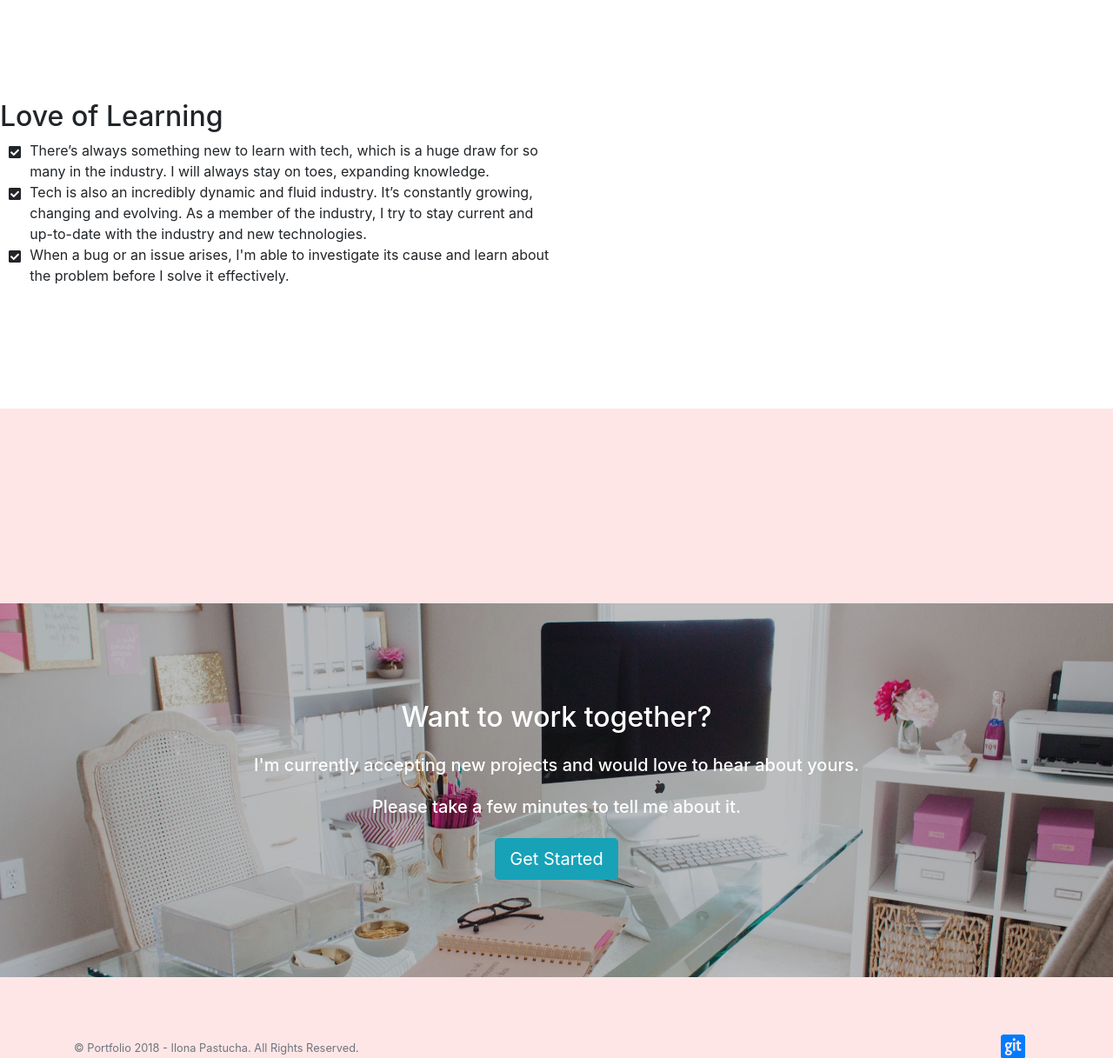
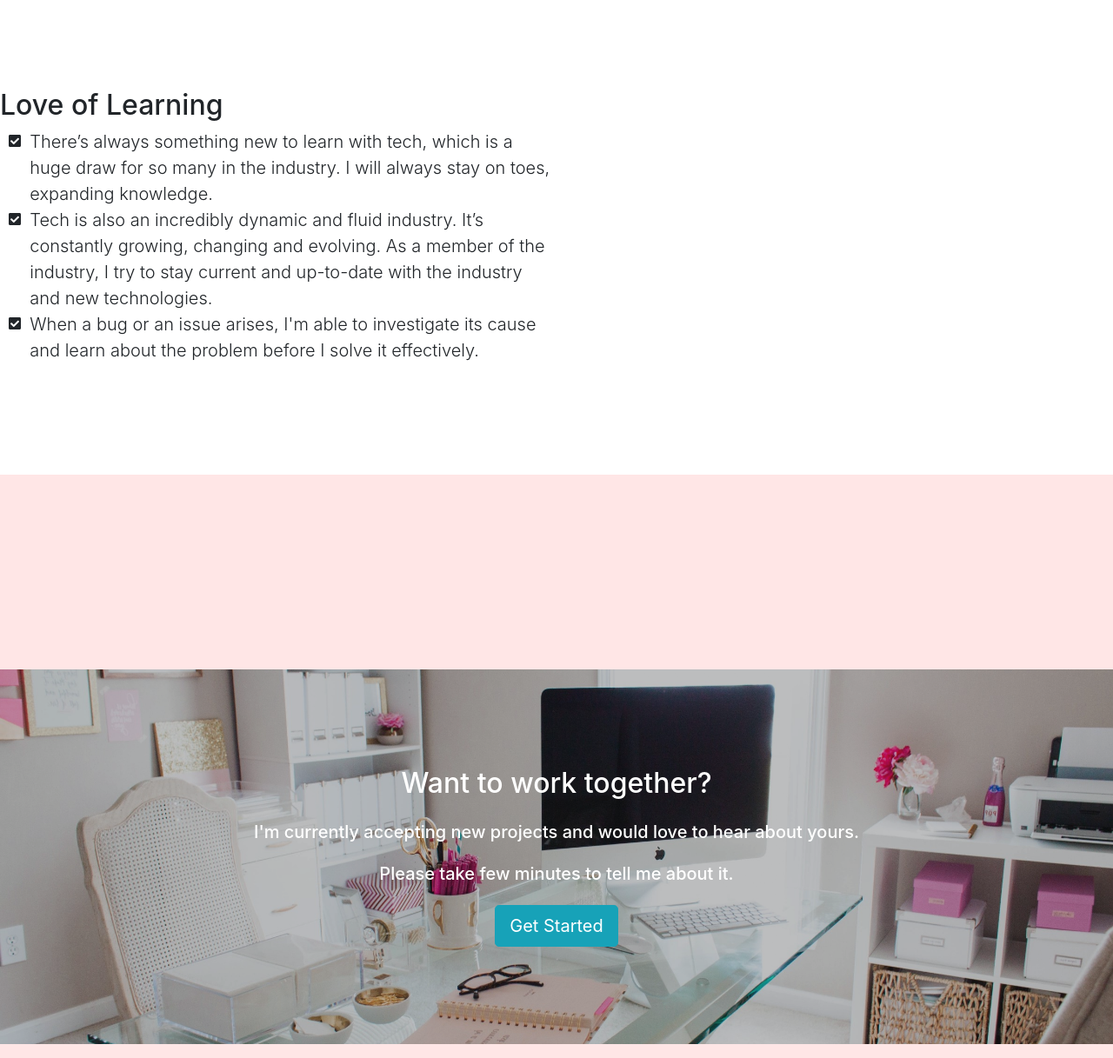
Before and after one commit to ilonapastucha/portfolio, a website with bundled scripts: page index.html in a window 1280 px wide. Shown: the part 2289-3506 px from the top of the page at 87% size. Built offline with nearby package versions, Linux system fonts and the light colour scheme; files whose address does not match are found by name.

Commit message:
Add files via upload

```diff
--- a/index.html
+++ b/index.html
@@ -8,7 +8,7 @@
     <meta name="description" content="">
     <meta name="author" content="">
 
-    <title>Landing Page - Start Bootstrap Theme</title>
+    <title> Portfolio Page</title>
 
     <!-- CSS -->
     <link href="vendor/bootstrap/css/bootstrap.min.css" rel="stylesheet">
@@ -108,7 +108,7 @@
                   <div class="col-lg-6 order-lg-2 text-white showcase-img" style="background-image: url('img/bg-showcase-1.jpg');"></div>
                   <div class="col-lg-6 order-lg-1 my-auto showcase-text">
                       <h2>Exercise good communication skills</h2>
-                      <p class="lead mb-0">As a web designer I'm able to communicate well with the team and articulate my thoughts and ideas or changes in the scope of a particular project or task. Websites are huge projects, and a designer needs to be able to express their vision so that others can implement it.</p>
+                      <p class="lead mb-0">As a web designer I'm able to communicate well with the team and articulate my thoughts and ideas or changes in the scope of a particular project or task. Websites are huge projects, and a designers needs to be able to express their vision so that others can implement it.</p>
                   </div>
               </div>
               <div class="row no-gutters">
@@ -126,13 +126,13 @@
                       <h2>Love of Learning</h2>
                       <ul class="fa-ul">
                           <li>
-                              <span class="fa-li"><i class="fas fa-check-square"></i></span>There’s always something new to learn with tech, which is a huge draw for so many in the industry. I will always stay on toes, expanding knowledge.
+                              <span class="fa-li"><i class="fas fa-check-square"></i></span><p class="lead mb-0">There’s always something new to learn with tech, which is a huge draw for so many in the industry. I will always stay on toes, expanding knowledge. </p>
                           </li>
                           <li>
-                              <span class="fa-li"><i class="fas fa-check-square"></i></span>Tech is also an incredibly dynamic and fluid industry. It’s constantly growing, changing and evolving. As a member of the industry, I try to stay current and up-to-date with the industry and new technologies.
+                              <span class="fa-li"><i class="fas fa-check-square"></i></span><p class="lead mb-0">Tech is also an incredibly dynamic and fluid industry. It’s constantly growing, changing and evolving. As a member of the industry, I try to stay current and up-to-date with the industry and new technologies. </p>
                           </li>
                           <li>
-                              <span class="fa-li"><i class="fas fa-check-square"></i></span>When a bug or an issue arises, I'm able to investigate its cause and learn about the problem before I solve it effectively.
+                              <span class="fa-li"><i class="fas fa-check-square"></i></span><p class="lead mb-0">When a bug or an issue arises, I'm able to investigate its cause and learn about the problem before I solve it effectively.</p>
                           </li>
                       </ul>
                   </div>
@@ -177,7 +177,7 @@
                   <div class="col-xl-9 mx-auto">
                       <h2 class="mb-4">Want to work together?</h2>
                       <h5 class="mb-4">I'm currently accepting new projects and would love to hear about yours.</h5>
-                      <h5 class="mb-4">Please take a few minutes to tell me about it.</h5>
+                      <h5 class="mb-4">Please take few minutes to tell me about it.</h5>
                   </div>
                   <div class="col-md-10 col-lg-8 col-xl-7 mx-auto">
                       <form>
```
